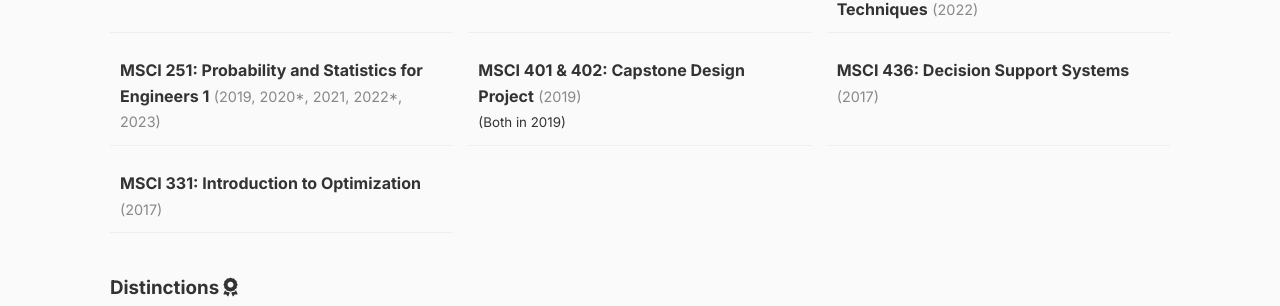
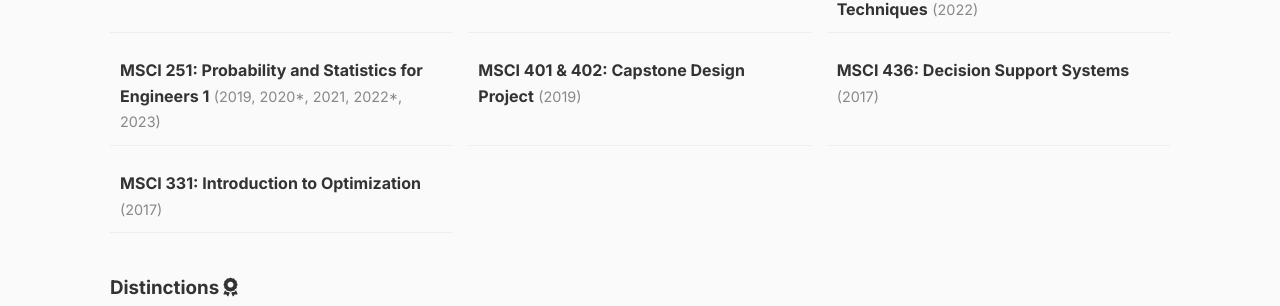
Before and after one commit to DaniRip/DaniRip.github.io, a Jekyll site: the page built from teaching.md, in a window 1280 px wide. Shown: the part 890-1196 px from the top of the page. Built offline with Jekyll 4.4.1, drawn with Linux system fonts in a browser that asks for light colours.

Commit message:
Update teaching.yml

```diff
--- a/_data/teaching.yml
+++ b/_data/teaching.yml
@@ -15,7 +15,6 @@ ta_experience:
     years: "2019, 2020*, 2021, 2022*, 2023"
   - course: "MSCI 401 & 402: Capstone Design Project"
     year: 2019
-    details: "(Both in 2019)"
   - course: "MSCI 436: Decision Support Systems"
     year: 2017
   - course: "MSCI 331: Introduction to Optimization"
```
